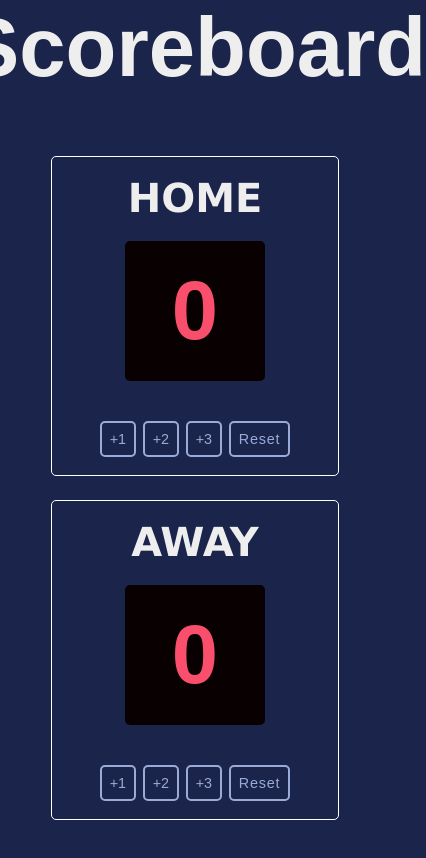
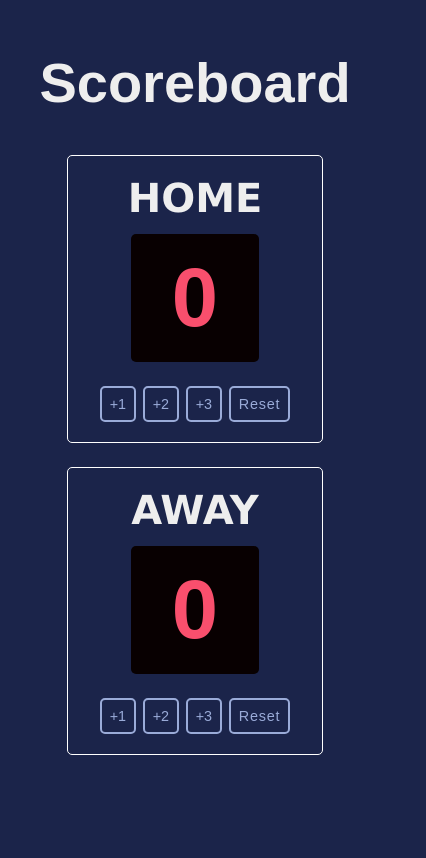
Before and after one commit to abiek12/Basketball-Scoreboard, a plain HTML site: page index.html in a window 390 px wide. Shown: the whole page, 426 px wide, since content can reach past the window. Drawn offline with Linux system fonts and the light colour scheme.

Commit message:
Update media queries

```diff
--- a/styles/style.css
+++ b/styles/style.css
@@ -3,7 +3,6 @@
   padding: 0;
   box-sizing: border-box;
 }
-
 
 :root {
   --background: rgba(27, 36, 74, 1);
@@ -12,7 +11,6 @@
   --border: rgba(154, 171, 216, 1);
   --scoreboard: rgba(8, 0, 1, 1);
 }
-
 
 @font-face {
   font-family: "Cursed Timer ULiL", sans-serif;
@@ -28,7 +26,6 @@
   font-style: normal;
 }
 
-
 body {
   min-height: 100vh;
   background: var(--background);
@@ -36,10 +33,10 @@ body {
   justify-content: center;
   align-items: center;
 }
-.container{
+.container {
   text-align: center;
 }
-.container>h2{
+.container > h2 {
   color: var(--heading);
 }
 
@@ -48,10 +45,8 @@ body {
   align-items: center;
   justify-content: center;
   gap: 1.5em;
-  padding: 60px 0;
-
+  padding: 3.75em 0;
 }
-
 
 .guest,
 .home {
@@ -65,13 +60,11 @@ body {
   border-radius: 5px;
 }
 
-
 h3 {
   font-family: "Verdana", sans-serif;
   font-size: 2.5rem;
   color: var(--heading);
 }
-
 
 .home-display,
 .away-display {
@@ -85,13 +78,11 @@ h3 {
   align-items: center;
 }
 
-
 h2 {
   color: var(--score);
   font-family: "Cursed Timer ULiL", sans-serif;
   font-size: 5.2rem;
 }
-
 
 .buttons {
   display: flex;
@@ -99,7 +90,6 @@ h2 {
   align-items: center;
   gap: 0.4em;
 }
-
 
 .plusone-btn,
 .plustwo-btn,
@@ -115,11 +105,9 @@ h2 {
   background: transparent;
 }
 
-
 .reset-btn {
   letter-spacing: 0.05rem;
 }
-
 
 button:hover {
   color: var(--heading);
@@ -129,9 +117,23 @@ button:active {
   transform: scale(0.95);
 }
 
-
 @media screen and (max-width: 668px) {
   .scoreboard {
     flex-direction: column;
+    padding: 2.5em 0;
+  }
+  .container > h2 {
+    font-size: 3.5rem;
+  }
+  .guest,
+  .home {
+    width: 16em;
+    height: 18em;
+  }
+  .home-display,
+  .away-display {
+    width: 8em;
+    height: 8em;
+    margin: 0.8em auto 1.5em auto;
   }
 }
```
